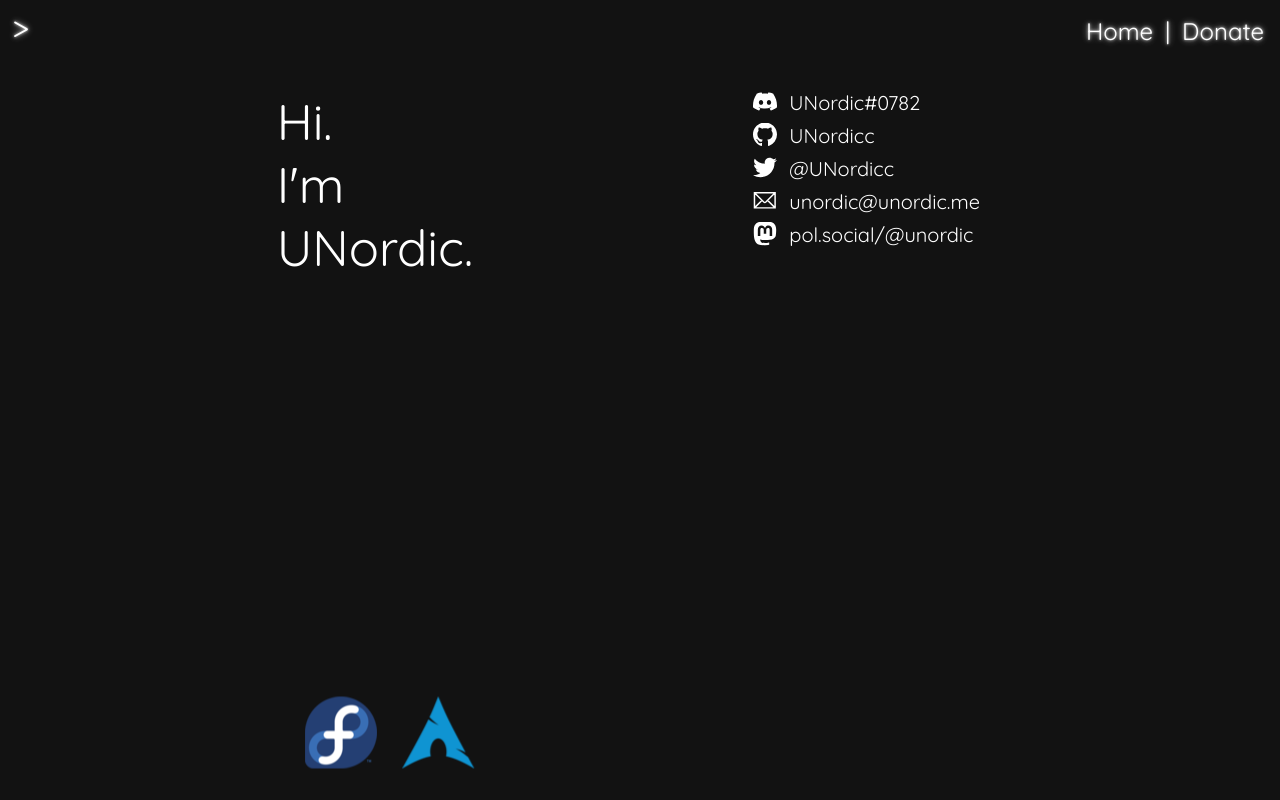
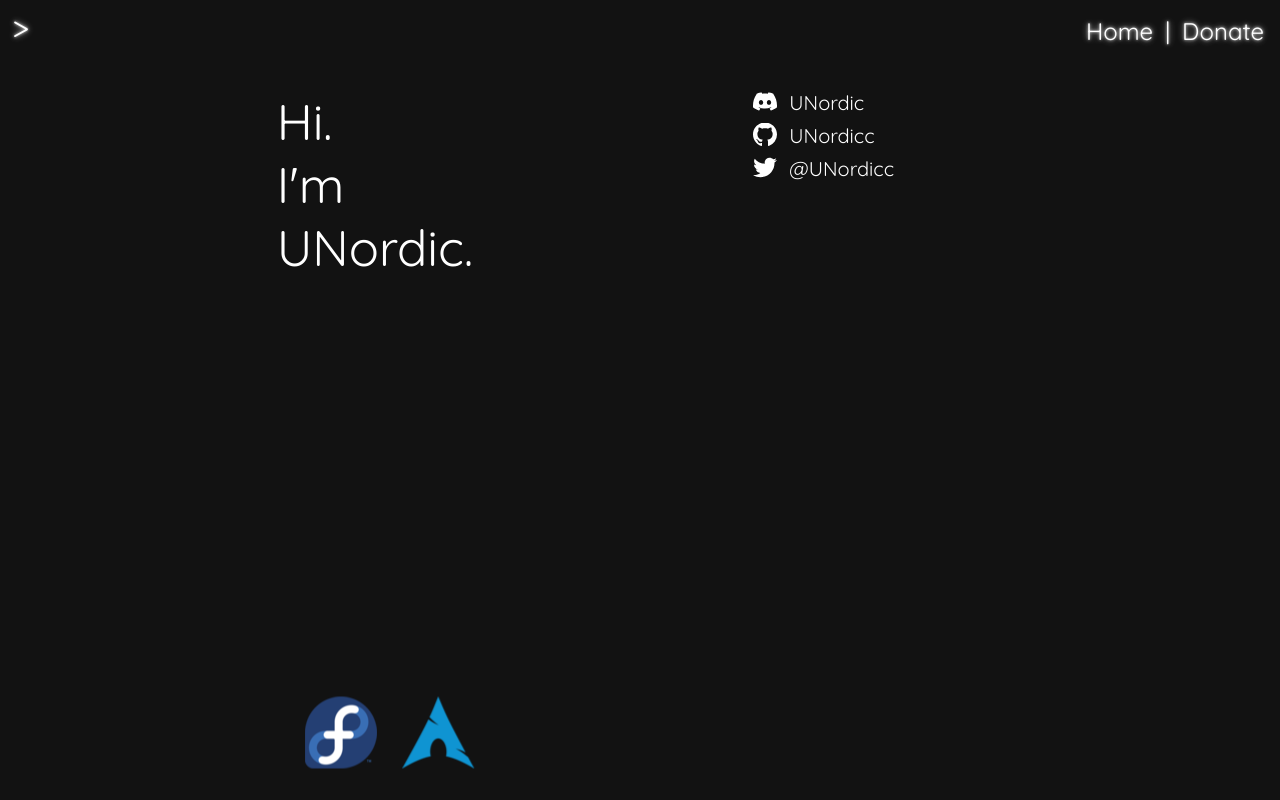
Before and after one commit to UNordicc/janderedev.xyz-react, a React (Vite) app: page / in a window 1280 px wide. Shown: the top 800 px of the page. Built offline with nearby package versions, Linux system fonts and the light colour scheme.

Commit message:
Update Socials.tsx

```diff
--- a/src/pages/main_page/Socials.tsx
+++ b/src/pages/main_page/Socials.tsx
@@ -5,11 +5,9 @@ import SocialsEntry from './SocialsEntry';
 const Socials: FunctionComponent = () => {
     return (
         <div className="greeting-socials">
-            <SocialsEntry index={0} image="/assets/discord.svg" link="https://discord.com/users/265102629082890240" text={"UNordic#0782"} />
+            <SocialsEntry index={0} image="/assets/discord.svg" link="https://discord.com/users/265102629082890240" text={"UNordic"} />
             <SocialsEntry index={1} image="/assets/github.svg" link="https://github.com/UNordicc" text="UNordicc" />
             <SocialsEntry index={2} image="/assets/twitter.svg" link="https://twitter.com/UNordicc" text="@UNordicc" />
-            <SocialsEntry index={3} image="/assets/email.svg" link="mailto:unordic@unordic.me" text="unordic@unordic.me" />
-            <SocialsEntry index={4} image="/assets/mastodon.svg" link="https://pol.social/@unordic" text="pol.social/@unordic" />
         </div>
     );
 }
```
